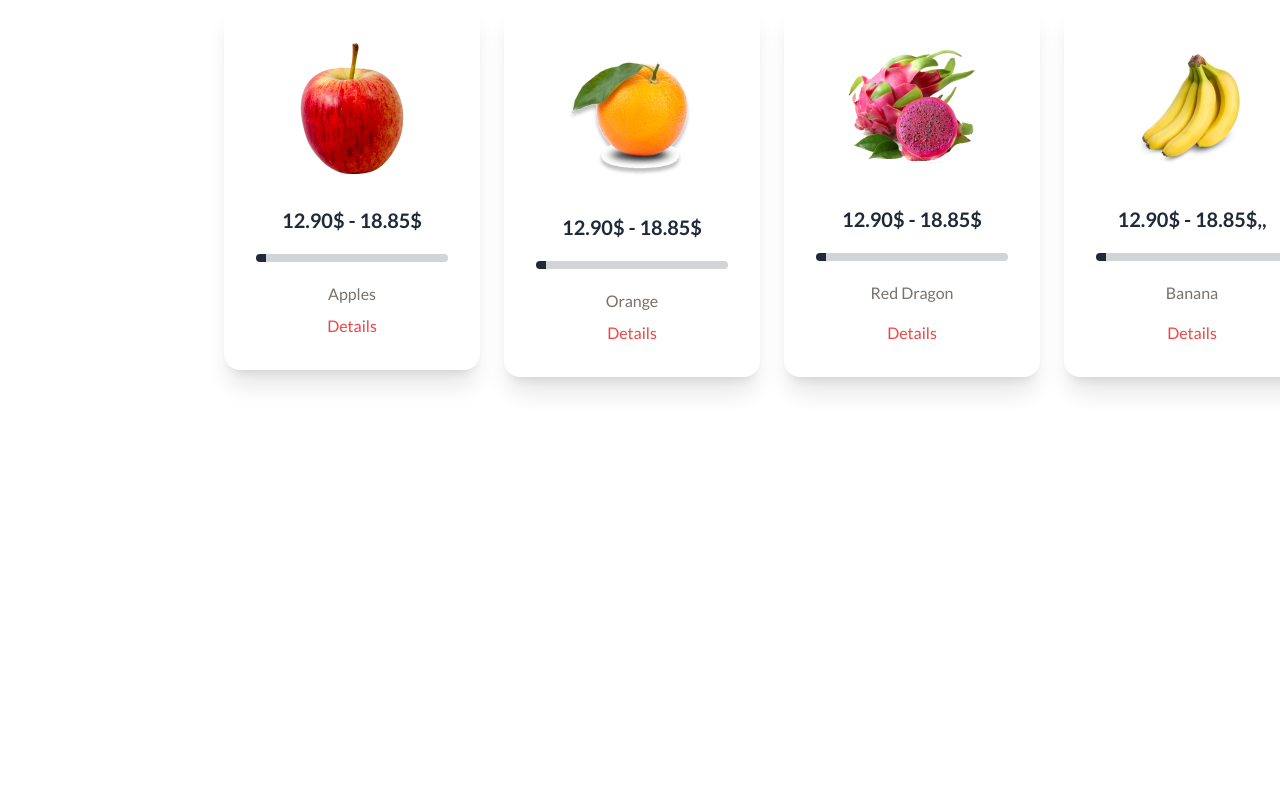
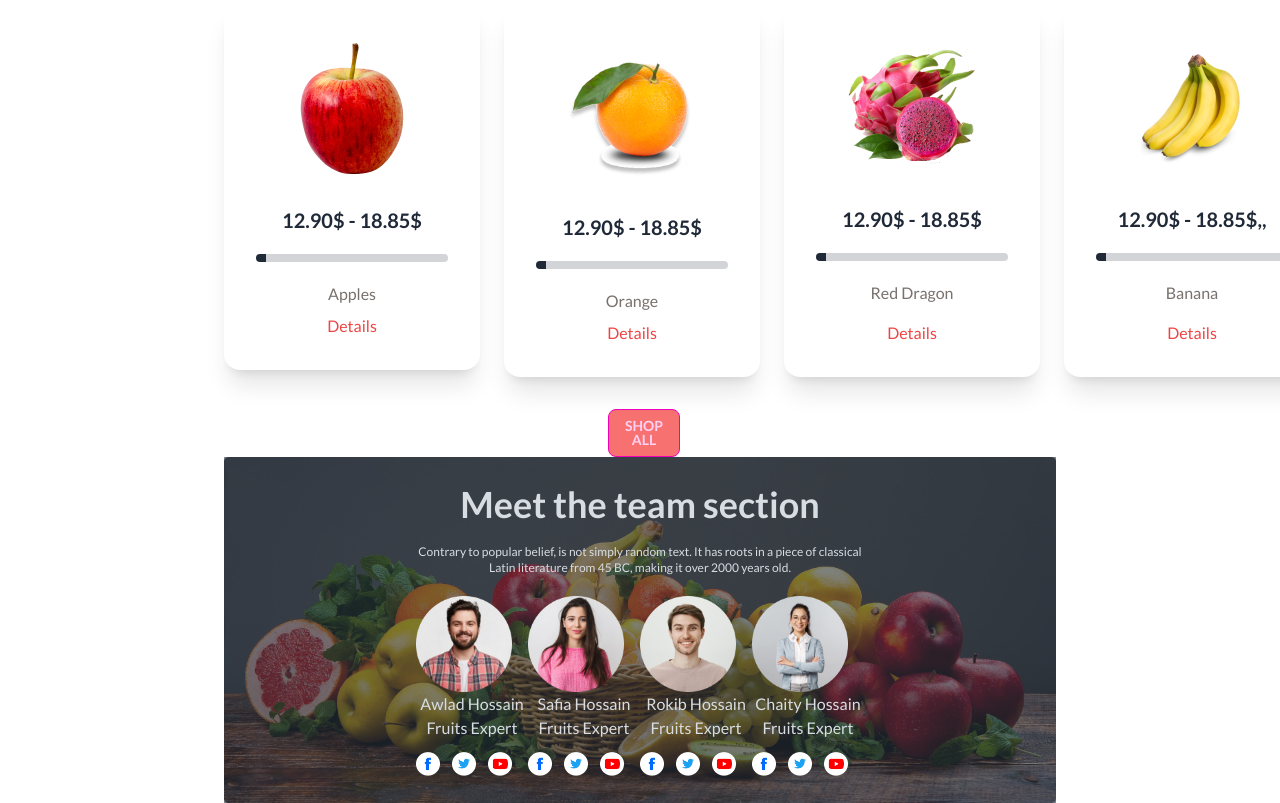
Before and after one commit to Monira902/B8A3-FRUIT-ASSIGNMENT-2, a plain HTML site: page index.html in a window 1280 px wide. Shown: the part 1166-1969 px from the top of the page. Before the commit the page ends 1575 px from the top, so only its background shows below. Drawn offline with nearby package versions, Linux system fonts and the light colour scheme.

Commit message:
MEMBER ADDED

```diff
--- a/index.html
+++ b/index.html
@@ -448,8 +448,74 @@
           <!-- FOURTH CARD END -->
         </div>
         <!-- CARD-END -->
+        <button class="btn btn-secondary bg-red-400 mx-96">Shop All</button>
+
 
       </section>
+
+      <!-- ..........Meet the team sectin start............ -->
+      <section>
+        <div class="hero">
+          <img src="/images/banner1.png" class="w-full" />
+
+          <div class="hero-overlay bg-opacity-60"></div>
+          <div class="hero-content text-center text-neutral-content">
+            <div class="max-w-md">
+              <h1 class="mb-5 text-4xl font-bold">Meet the team section</h1>
+              <p class="mb-5 text-xs">Contrary to popular belief, is not simply random text. It has roots in a piece of classical <br> Latin literature from 45 BC, making it over 2000 years old.</p>
+              <!-- Team member start -->
+              <div class=" flex">
+                <div class="w-40">
+                  <img class="h-24 w-24" src="images/member1.png" alt="">
+                  <p class="">Awlad Hossain</p>
+                  <p class="">Fruits Expert</p>
+                  <div class="flex gap-3 mt-3">
+                    <img class="h-6 w-6" src="images/icon/fb.png" alt="">
+                    <img class="h-6 w-6" src="images/icon/twitter.png" alt="">
+                    <img class="h-6 w-6" src="images/icon/youtube.png" alt="">
+                  </div>
+                </div>
+                <div class="w-40">
+                  <img class="h-24 w-24" src="images/member2.png" alt="">
+                  <p class="">Safia Hossain</p>
+                  <p class="">Fruits Expert</p>
+                  <div class="flex gap-3 mt-3">
+                    <img class="h-6 w-6" src="images/icon/fb.png" alt="">
+                    <img class="h-6 w-6" src="images/icon/twitter.png" alt="">
+                    <img class="h-6 w-6" src="images/icon/youtube.png" alt="">
+                  </div>
+                </div>
+                <div class="w-40">
+                  <img class="h-24 w-24" src="images/member3.png" alt="">
+                  <p class="">Rokib Hossain</p>
+                  <p class="">Fruits Expert</p>
+                  <div class="flex gap-3 mt-3">
+                    <img class="h-6 w-6" src="images/icon/fb.png" alt="">
+                    <img class="h-6 w-6" src="images/icon/twitter.png" alt="">
+                    <img class="h-6 w-6" src="images/icon/youtube.png" alt="">
+                  </div>
+                </div>
+                <div class="w-40">
+                  <img class="h-24 w-24" src="images/member4.png" alt="">
+                  <p class="">Chaity Hossain</p>
+                  <p class="">Fruits Expert</p>
+                  <div class="flex gap-3 mt-3">
+                    <img class="h-6 w-6" src="images/icon/fb.png" alt="">
+                    <img class="h-6 w-6" src="images/icon/twitter.png" alt="">
+                    <img class="h-6 w-6" src="images/icon/youtube.png" alt="">
+                  </div>
+                </div>
+
+              </div>
+
+              <!-- Team member end -->
+            </div>
+          </div>
+        </div>
+
+      </section>
+
+      <!-- ..........Meet the team section End............. -->
 
 
      </main>
```
Also changed, not shown: images/icon/fb.png (added), images/icon/twitter.png (added), images/icon/youtube.png (added).
